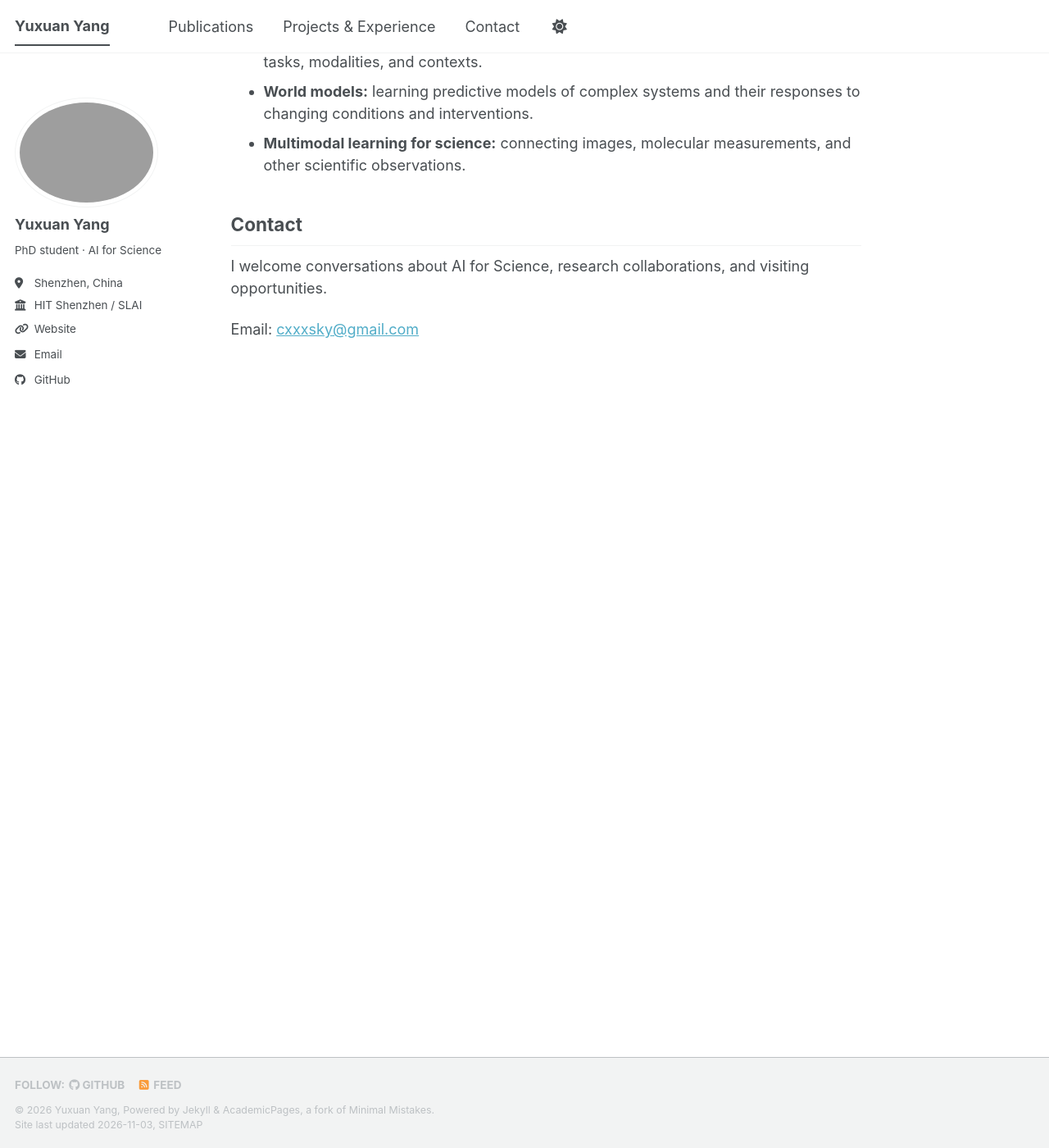
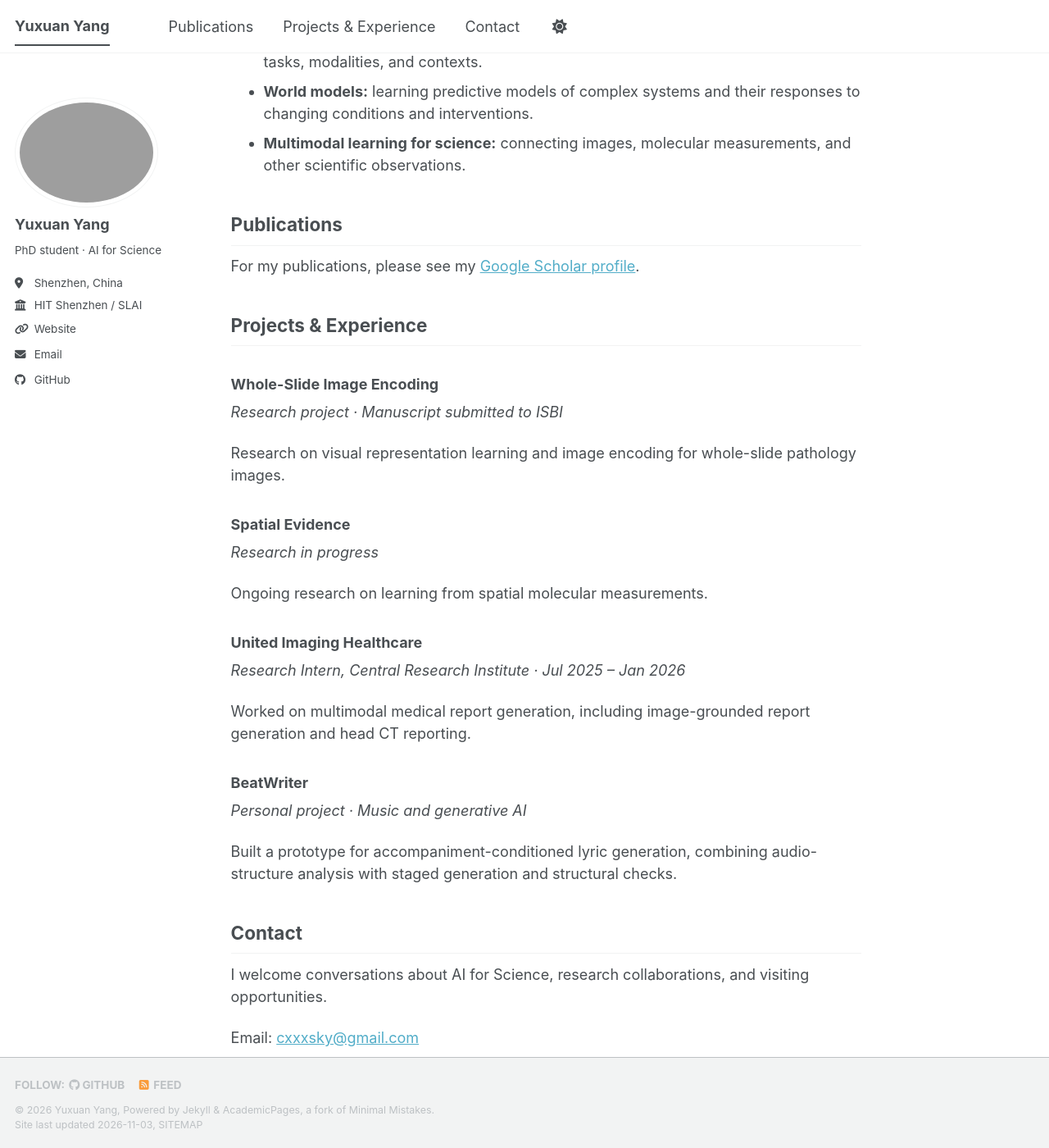
Before and after one commit to Cxxxsky/Cxxxsky.github.io, a Jekyll site: the page built from _pages/about.md, in a window 1280 px wide and 1400 px high, scrolled down 651 px. Shown: the whole window at 82% size. Built offline with Jekyll 4.4.1, drawn with Linux system fonts in a browser that asks for light colours; a script bundle is joined from its source files by our own code; a style sheet for code colours, icons or effects is not loaded.

Commit message:
Update about.md with publications and projects
Added sections for publications, projects, and contact information.

```diff
--- a/_pages/about.md
+++ b/_pages/about.md
@@ -24,6 +24,38 @@ Previously, I worked on **medical image analysis**, including multimodal detecti
 - **World models:** learning predictive models of complex systems and their responses to changing conditions and interventions.
 - **Multimodal learning for science:** connecting images, molecular measurements, and other scientific observations.
 
+<span class="anchor" id="publications"></span>
+
+## Publications
+
+For my publications, please see my [Google Scholar profile](https://scholar.google.com/citations?user=h7xvYWIAAAAJ&hl=en).
+
+<span class="anchor" id="projects-experience"></span>
+
+## Projects & Experience
+
+### Whole-Slide Image Encoding
+*Research project · Manuscript submitted to ISBI*
+
+Research on visual representation learning and image encoding for whole-slide pathology images.
+
+### Spatial Evidence
+*Research in progress*
+
+Ongoing research on learning from spatial molecular measurements.
+
+### United Imaging Healthcare
+*Research Intern, Central Research Institute · Jul 2025 – Jan 2026*
+
+Worked on multimodal medical report generation, including image-grounded report generation and head CT reporting.
+
+### BeatWriter
+*Personal project · Music and generative AI*
+
+Built a prototype for accompaniment-conditioned lyric generation, combining audio-structure analysis with staged generation and structural checks.
+
+<span class="anchor" id="contact"></span>
+
 ## Contact
 
 I welcome conversations about AI for Science, research collaborations, and visiting opportunities.
```
